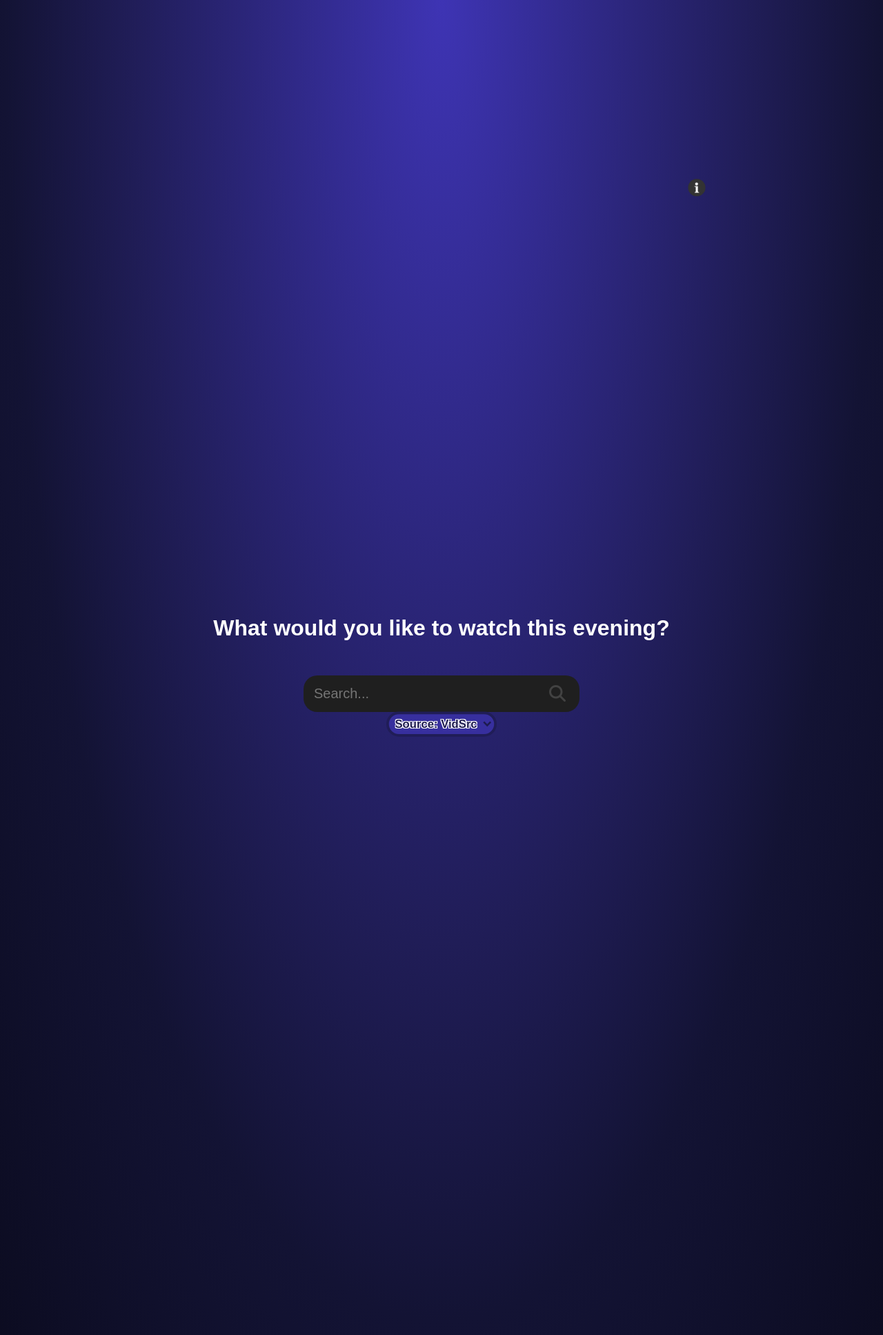
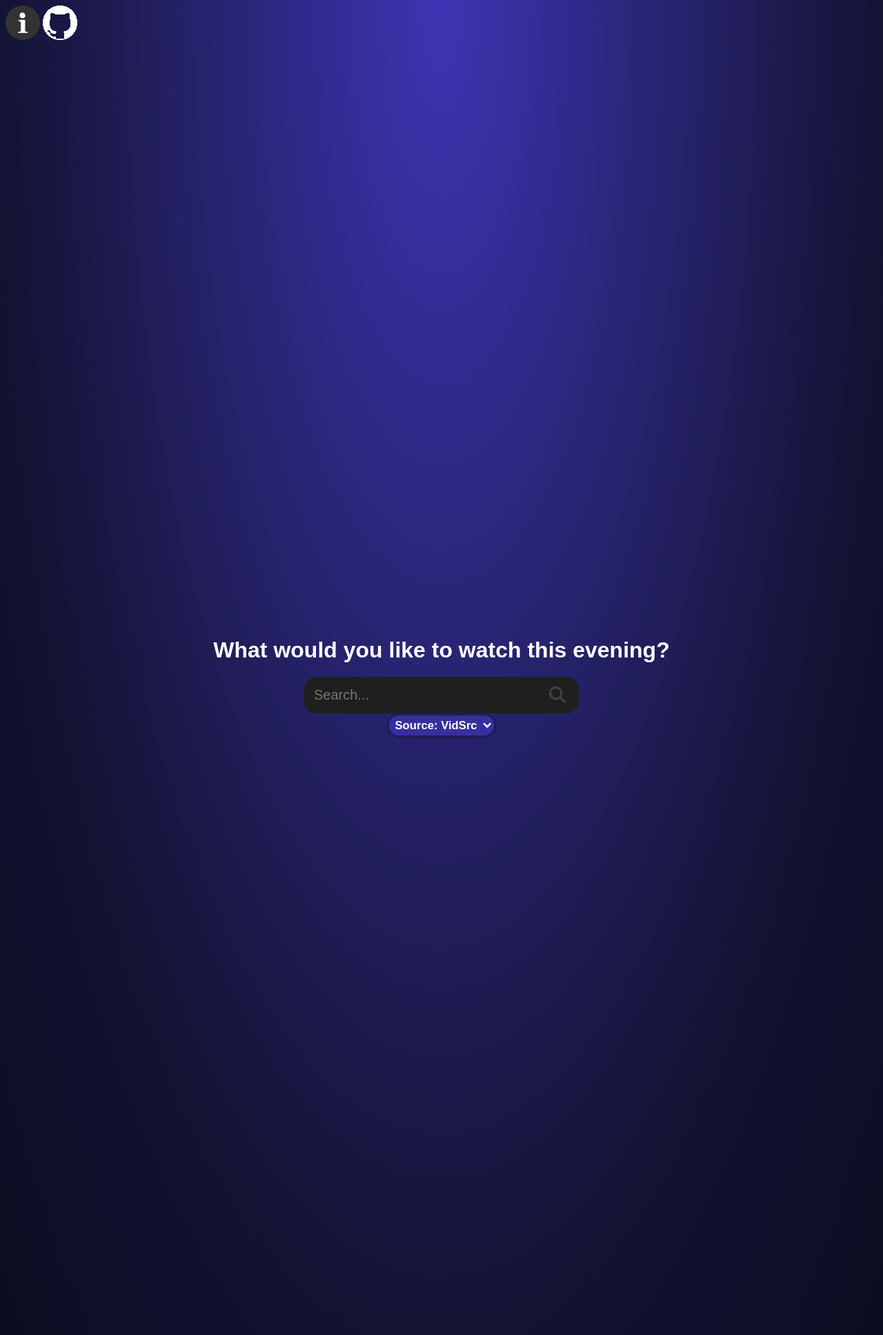
Before and after one commit to Mongo-Movies/Mongo-Movies, a Flask app: page / in a window 1280 px wide. Shown: the whole page at 69% size. Run offline with Flask 3, Linux system fonts and the light colour scheme; some libraries are stand-ins or nearby versions.

Commit message:
fixed broken styling and added github button

```diff
--- a/static/css/styles.css
+++ b/static/css/styles.css
@@ -2,6 +2,8 @@ body {
     background: radial-gradient(ellipse at top, #3e34b4, #201d57 50%, #131334 70%, #0c0c21 100%);
     background-size: cover;
     background-attachment: fixed;
+}
+.content {
     margin: 0;
     padding: 0;
     font-family: Arial, sans-serif;
@@ -11,13 +13,9 @@ body {
     overflow: auto;
     overflow-x: hidden;
 }
-.info-button {
-    position: absolute;
-    top: 20px;
-    right: 20px;
-    z-index: 9999;
+.url-button {
+    position: sticky;
     cursor: pointer;
-    scale: 5%;
 }
 
 .route-selecter {
@@ -28,14 +26,9 @@ body {
     padding: 3px;
     scale: 125%;
     margin-top: 3.5px;
-    color: #1D1B4F;
+    color: white;
     position: relative;
     font-weight: bold;
-    text-shadow:
-    -1px -1px 0 white,
-    1px -1px 0 white,
-    -1px 1px 0 white,
-    1px 1px 0 white;
 }
 
 ::-webkit-scrollbar {
@@ -68,12 +61,12 @@ body {
     display: flex;
     align-items: center;
     width: 400px;
-    margin-top: 30px;
 }
 
 .search-text {
     color: #ffffff;
     margin-bottom: 20px;
+
 }
 
 .search-input {
@@ -103,7 +96,8 @@ body {
 
 h1 .search-text {
     color: #ffffff;
-    margin-top: -150px;
+    display: flex;
+    align-items: center;
 }
 
 footer {
@@ -113,16 +107,16 @@ footer {
 
 .loading-container {
     position: absolute;
-    bottom: 130px;
     width: 100%;
     text-align: center;
     padding: 10px 0;
     z-index: 1;
     display: none;
+    bottom: 50px;
 }
 
 .loading-container img {
-    width: 50px;
+    width: 90px;
 }
 
 .loading-text {
--- a/static/js/movies.js
+++ b/static/js/movies.js
@@ -1,5 +1,5 @@
 window.onload = function () {
-    const searchHeaderText = document.querySelector('.search-text');
+    const searchHeaderText = document.getElementById('search-text');
     const currentHour = new Date().getHours();
 
     if (currentHour < 12) {
--- a/templates/index.html
+++ b/templates/index.html
@@ -10,12 +10,12 @@
     <link rel="stylesheet" type="text/css" href="{{ url_for('static', filename='css/styles.css') }}">
     <script src="https://kit.fontawesome.com/b5683da958.js" crossorigin="anonymous"></script>
 </head>
-<a href="/info" class="info-button">
-    <img src="{{ url_for('static', filename='images/info.png') }}" alt="Info Button">
-  </a>
 <body>
+  <img class="url-button" src="{{ url_for('static', filename='images/info.png') }}" alt="Info Button" onclick="window.location.href = '/info'">
+  <img class="url-button" src="{{ url_for('static', filename='images/github.png') }}" alt="github" onclick="window.location.href = 'https://github.com/Mongo-Movies/Mongo-Movies'">
+  <div class="content">
     <div class="center-container">
-        <h1 class="search-text"></h1>
+        <h1 class="search-text" id="search-text">What would you like to watch?</h1>
         <div class="search-container">
             <input type="text" class="search-input" placeholder="Search...">
             <i class="fas fa-search search-icon"></i>
@@ -34,19 +34,17 @@
                 <option value="vidsrc">Source: VidSrc</option>
                 <option value="nites">Source: Nites</option>
             </select>
-        </div>
+        </div><br><br><br><br><br>
         <!-- made by DeSu32-->
-    </div>
-
-    <div id="movies-container" class="movies-container"></div>
-
+    </div><br><br>
     <div class="loading-container" style="display: none;">
         <img src="{{ url_for('static', filename='images/loading.gif') }}" alt="Loading Animation">
         <p class="loading-text">Loading...</p>
     </div>
+    <div id="movies-container" class="movies-container"></div>
 
     <script src="{{ url_for('static', filename='js/movies.js') }}"></script>
-
+    </div>
 </body>
 
 </html>
```
Also changed, not shown: static/images/github.png (added), static/images/home.png (added), static/images/info.png.
